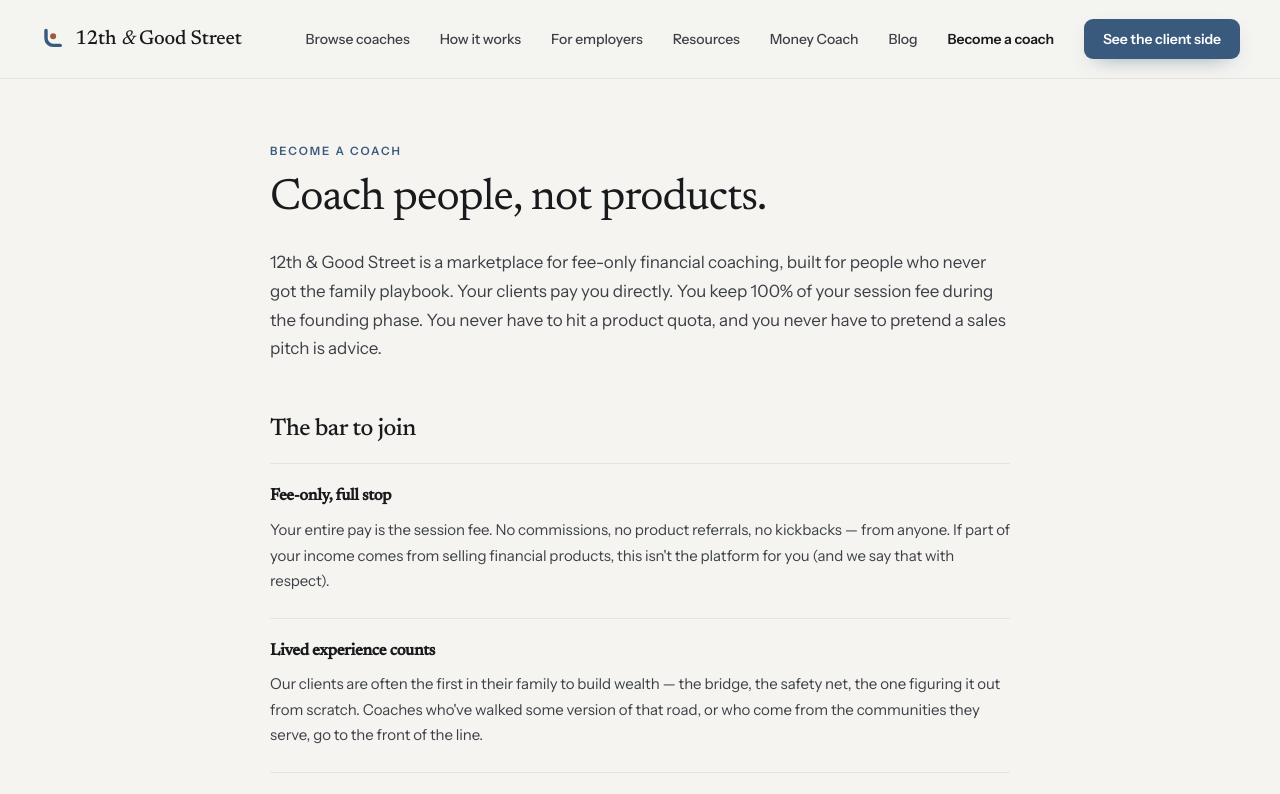
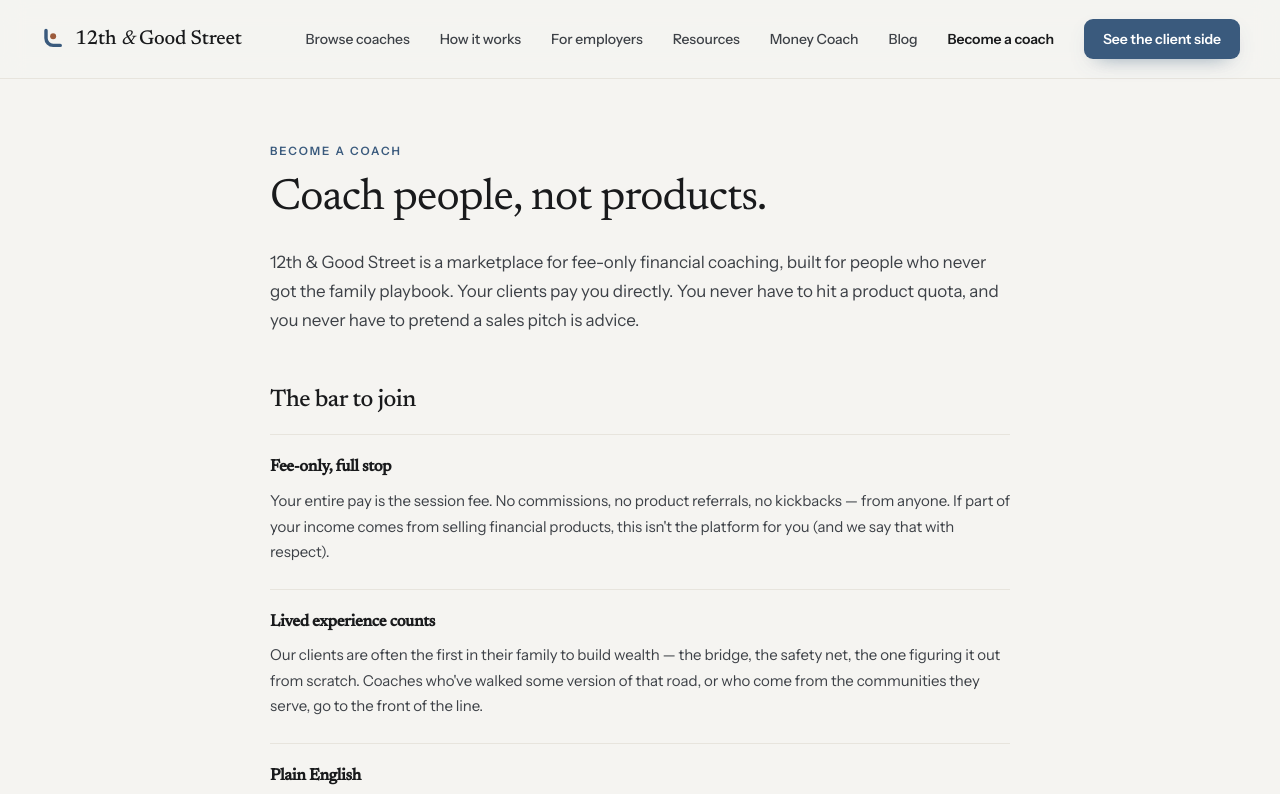
Before and after one commit to tonydoble-cpu/12th-and-good, a Next.js app: page /become-a-coach in a window 1280 px wide. Shown: the top 794 px of the page. Built offline with nearby package versions, Linux system fonts and the light colour scheme.

Commit message:
Add files via upload

```diff
--- a/app/become-a-coach/page.tsx
+++ b/app/become-a-coach/page.tsx
@@ -41,9 +41,8 @@
         <p className="mt-6 text-[17px] leading-[1.7] text-ink-2">
           12th &amp; Good Street is a marketplace for fee-only financial
           coaching, built for people who never got the family playbook. Your
-          clients pay you directly. You keep 100% of your session fee during
-          the founding phase. You never have to hit a product quota, and you
-          never have to pretend a sales pitch is advice.
+          clients pay you directly. You never have to hit a product quota,
+          and you never have to pretend a sales pitch is advice.
         </p>
 
         <h2 className="mt-12 font-display text-[24px] font-medium text-ink">
```
